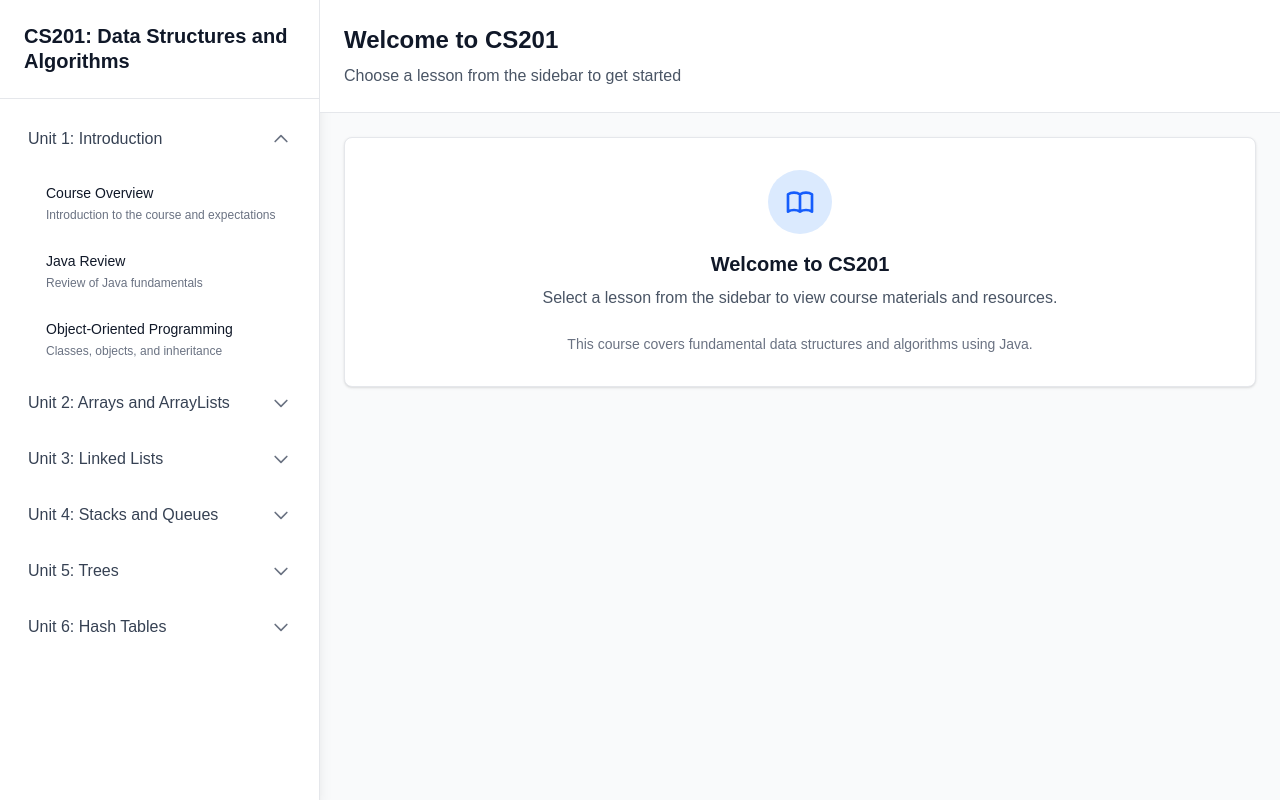
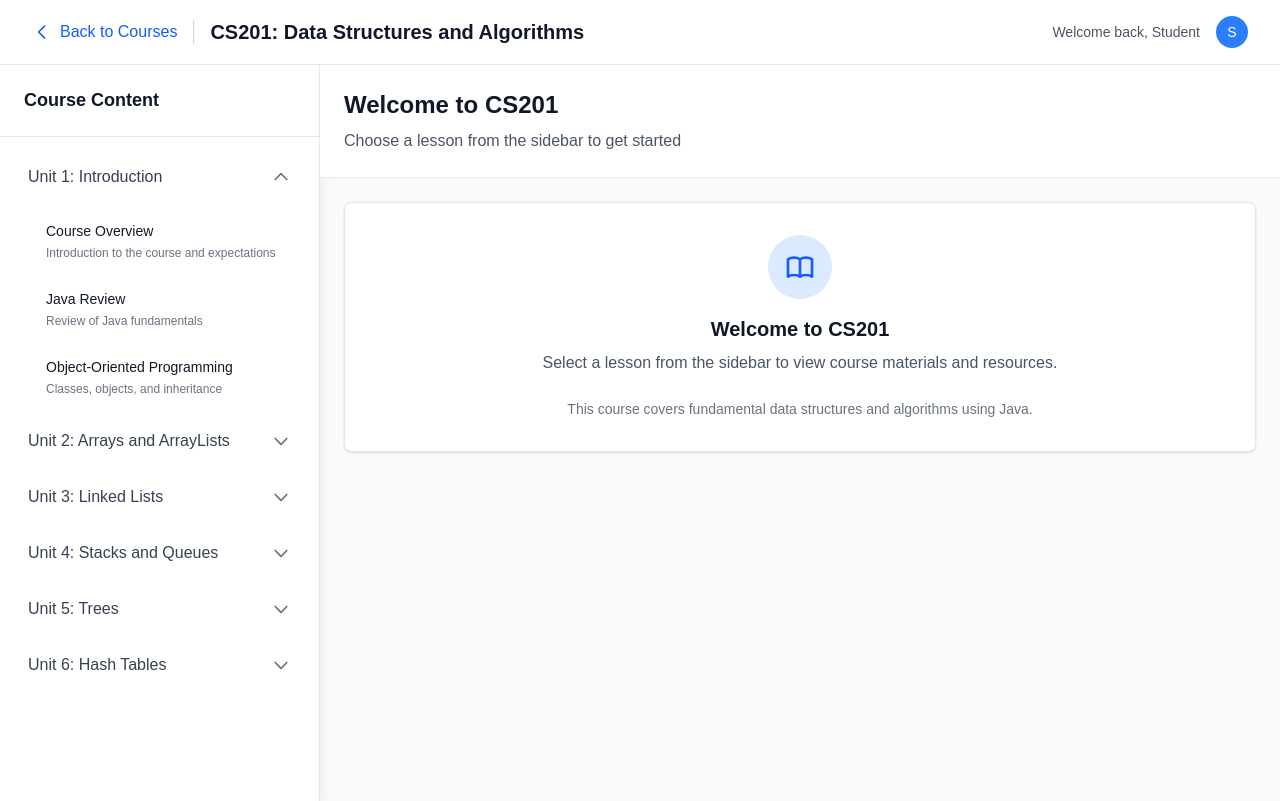
Before and after one commit to tehseendahya/kaizen, a Next.js app: page /courses/cs201 in a window 1280 px wide. Built offline with nearby package versions, Linux system fonts and the light colour scheme.

Commit message:
add lessons to cs201 page

```diff
--- a/src/app/courses/cs201/page.tsx
+++ b/src/app/courses/cs201/page.tsx
@@ -81,14 +81,45 @@ export default function CS201Course() {
   };
 
   return (
-    <div className="min-h-screen bg-gray-50 flex">
-      {/* Sidebar */}
-      <div className="w-80 bg-white shadow-lg border-r border-gray-200 flex flex-col">
-        <div className="p-6 border-b border-gray-200">
-          <h1 className="text-xl font-semibold text-gray-900 leading-tight">
-            {courseData.title}
-          </h1>
+    <div className="min-h-screen bg-gray-50">
+      {/* Navigation Header */}
+      <header className="bg-white shadow-sm border-b border-gray-200">
+        <div className="px-4 sm:px-6 lg:px-8">
+          <div className="flex items-center justify-between h-16">
+            <div className="flex items-center space-x-4">
+              <Link
+                href="/"
+                className="inline-flex items-center text-blue-600 hover:text-blue-700 transition-colors duration-200"
+              >
+                <svg className="w-5 h-5 mr-2" fill="none" stroke="currentColor" viewBox="0 0 24 24">
+                  <path strokeLinecap="round" strokeLinejoin="round" strokeWidth={2} d="M15 19l-7-7 7-7" />
+                </svg>
+                Back to Courses
+              </Link>
+              <div className="h-6 w-px bg-gray-300"></div>
+              <h1 className="text-xl font-semibold text-gray-900">CS201: Data Structures and Algorithms</h1>
+            </div>
+            <div className="flex items-center space-x-4">
+              <div className="text-sm text-gray-600">
+                Welcome back, Student
+              </div>
+              <div className="w-8 h-8 bg-blue-500 rounded-full flex items-center justify-center">
+                <span className="text-white text-sm font-medium">S</span>
+              </div>
+            </div>
+          </div>
         </div>
+      </header>
+
+      {/* Main Content with Sidebar */}
+      <div className="flex h-[calc(100vh-4rem)]">
+        {/* Sidebar */}
+        <div className="w-80 bg-white shadow-lg border-r border-gray-200 flex flex-col">
+          <div className="p-6 border-b border-gray-200">
+            <h2 className="text-lg font-semibold text-gray-900 leading-tight">
+              Course Content
+            </h2>
+          </div>
 
         <div className="flex-1 overflow-y-auto">
           <nav className="p-4">
@@ -114,15 +145,18 @@ export default function CS201Course() {
                 {expandedUnits.includes(unit.id) && (
                   <div className="ml-4 mt-2 space-y-1">
                     {unit.lessons.map((lesson) => (
-                      <Link
+                      <button
                         key={lesson.id}
-                        href={`/courses/cs201/${lesson.id}`}
                         onClick={() => handleLessonClick(lesson.id)}
-                        className="block p-3 rounded-lg hover:bg-blue-50 transition-colors duration-200 border-l-2 border-transparent hover:border-blue-500"
+                        className={`w-full text-left p-3 rounded-lg transition-colors duration-200 border-l-2 ${
+                          selectedLesson === lesson.id
+                            ? 'bg-blue-50 border-blue-500 text-blue-900'
+                            : 'hover:bg-blue-50 border-transparent hover:border-blue-500 text-gray-900'
+                        }`}
                       >
-                        <div className="text-sm font-medium text-gray-900">{lesson.title}</div>
+                        <div className="text-sm font-medium">{lesson.title}</div>
                         <div className="text-xs text-gray-500 mt-1">{lesson.description}</div>
-                      </Link>
+                      </button>
                     ))}
                   </div>
                 )}
@@ -156,6 +190,69 @@ export default function CS201Course() {
         <div className="flex-1 p-6">
           {selectedLesson ? (
             <div className="space-y-6">
+              {/* Lesson Content */}
+              <div className="bg-white rounded-lg shadow-sm border border-gray-200 p-6">
+                <h3 className="text-2xl font-semibold text-gray-900 mb-4">
+                  {courseData.units
+                    .flatMap(unit => unit.lessons)
+                    .find(lesson => lesson.id === selectedLesson)?.title}
+                </h3>
+                <p className="text-gray-600 mb-6">
+                  {courseData.units
+                    .flatMap(unit => unit.lessons)
+                    .find(lesson => lesson.id === selectedLesson)?.description}
+                </p>
+
+                <div className="prose max-w-none">
+                  <h4 className="text-lg font-semibold text-gray-900 mb-3">Lesson Content</h4>
+                  <p className="text-gray-700 leading-relaxed mb-6">
+                    {selectedLesson === 'overview' && 'This lesson provides an overview of the CS201 course, including learning objectives, course structure, and expectations for students.'}
+                    {selectedLesson === 'java-review' && 'A comprehensive review of Java programming fundamentals including syntax, data types, control structures, and basic object-oriented concepts.'}
+                    {selectedLesson === 'object-oriented' && 'Deep dive into object-oriented programming concepts including classes, objects, inheritance, polymorphism, and encapsulation in Java.'}
+                    {selectedLesson === 'array-basics' && 'Understanding arrays as fundamental data structures, including declaration, initialization, indexing, and basic operations.'}
+                    {selectedLesson === 'arraylist-practice' && 'Hands-on practice with ArrayList, understanding dynamic arrays, and common operations like add, remove, and search.'}
+                    {selectedLesson === 'array-algorithms' && 'Implementation and analysis of fundamental array algorithms including linear search, binary search, bubble sort, and selection sort.'}
+                    {selectedLesson === 'linked-list-intro' && 'Introduction to linked lists as dynamic data structures, understanding nodes, pointers, and basic linked list concepts.'}
+                    {selectedLesson === 'linked-list-operations' && 'Implementation of core linked list operations including insertion at various positions, deletion, and traversal algorithms.'}
+                    {selectedLesson === 'doubly-linked' && 'Understanding and implementing doubly linked lists with bidirectional traversal capabilities and their advantages.'}
+                    {selectedLesson === 'stack-implementation' && 'Implementation of stack data structure using arrays and linked lists, understanding LIFO (Last In, First Out) principle.'}
+                    {selectedLesson === 'queue-implementation' && 'Implementation of queue data structure, understanding FIFO (First In, First Out) principle and various queue implementations.'}
+                    {selectedLesson === 'stack-queue-applications' && 'Exploring real-world applications of stacks and queues including expression evaluation, function calls, and scheduling algorithms.'}
+                    {selectedLesson === 'tree-basics' && 'Introduction to tree data structures, understanding nodes, edges, root, leaves, and basic tree terminology.'}
+                    {selectedLesson === 'binary-trees' && 'Understanding binary trees, their properties, and basic operations including insertion, deletion, and search.'}
+                    {selectedLesson === 'tree-traversal' && 'Implementation and understanding of different tree traversal algorithms: preorder, inorder, and postorder traversal.'}
+                    {selectedLesson === 'hash-functions' && 'Understanding hash functions, their properties, and various collision resolution techniques including chaining and open addressing.'}
+                    {selectedLesson === 'hash-table-implementation' && 'Implementation of hash tables with different collision resolution strategies and analysis of time complexity.'}
+                    {selectedLesson === 'hash-applications' && 'Exploring real-world applications of hash tables including databases, caches, and symbol tables.'}
+                  </p>
+                </div>
+
+                <div className="pt-6 border-t border-gray-200">
+                  <h4 className="text-lg font-semibold text-gray-900 mb-4">Learning Objectives</h4>
+                  <ul className="space-y-2">
+                    <li className="flex items-start">
+                      <svg className="w-5 h-5 text-green-500 mr-3 mt-0.5 flex-shrink-0" fill="currentColor" viewBox="0 0 20 20">
+                        <path fillRule="evenodd" d="M16.707 5.293a1 1 0 010 1.414l-8 8a1 1 0 01-1.414 0l-4-4a1 1 0 011.414-1.414L8 12.586l7.293-7.293a1 1 0 011.414 0z" clipRule="evenodd" />
+                      </svg>
+                      <span className="text-gray-700">Understand the fundamental concepts</span>
+                    </li>
+                    <li className="flex items-start">
+                      <svg className="w-5 h-5 text-green-500 mr-3 mt-0.5 flex-shrink-0" fill="currentColor" viewBox="0 0 20 20">
+                        <path fillRule="evenodd" d="M16.707 5.293a1 1 0 010 1.414l-8 8a1 1 0 01-1.414 0l-4-4a1 1 0 011.414-1.414L8 12.586l7.293-7.293a1 1 0 011.414 0z" clipRule="evenodd" />
+                      </svg>
+                      <span className="text-gray-700">Implement practical examples</span>
+                    </li>
+                    <li className="flex items-start">
+                      <svg className="w-5 h-5 text-green-500 mr-3 mt-0.5 flex-shrink-0" fill="currentColor" viewBox="0 0 20 20">
+                        <path fillRule="evenodd" d="M16.707 5.293a1 1 0 010 1.414l-8 8a1 1 0 01-1.414 0l-4-4a1 1 0 011.414-1.414L8 12.586l7.293-7.293a1 1 0 011.414 0z" clipRule="evenodd" />
+                      </svg>
+                      <span className="text-gray-700">Analyze time and space complexity</span>
+                    </li>
+                  </ul>
+                </div>
+              </div>
+
+              {/* Resources Section */}
               <div className="bg-white rounded-lg shadow-sm border border-gray-200 p-6">
                 <h3 className="text-lg font-semibold text-gray-900 mb-4">Resources</h3>
                 <div className="grid grid-cols-1 md:grid-cols-2 lg:grid-cols-3 gap-4">
@@ -263,6 +360,7 @@ export default function CS201Course() {
           )}
         </div>
       </div>
+      </div>
     </div>
   );
 }
```
